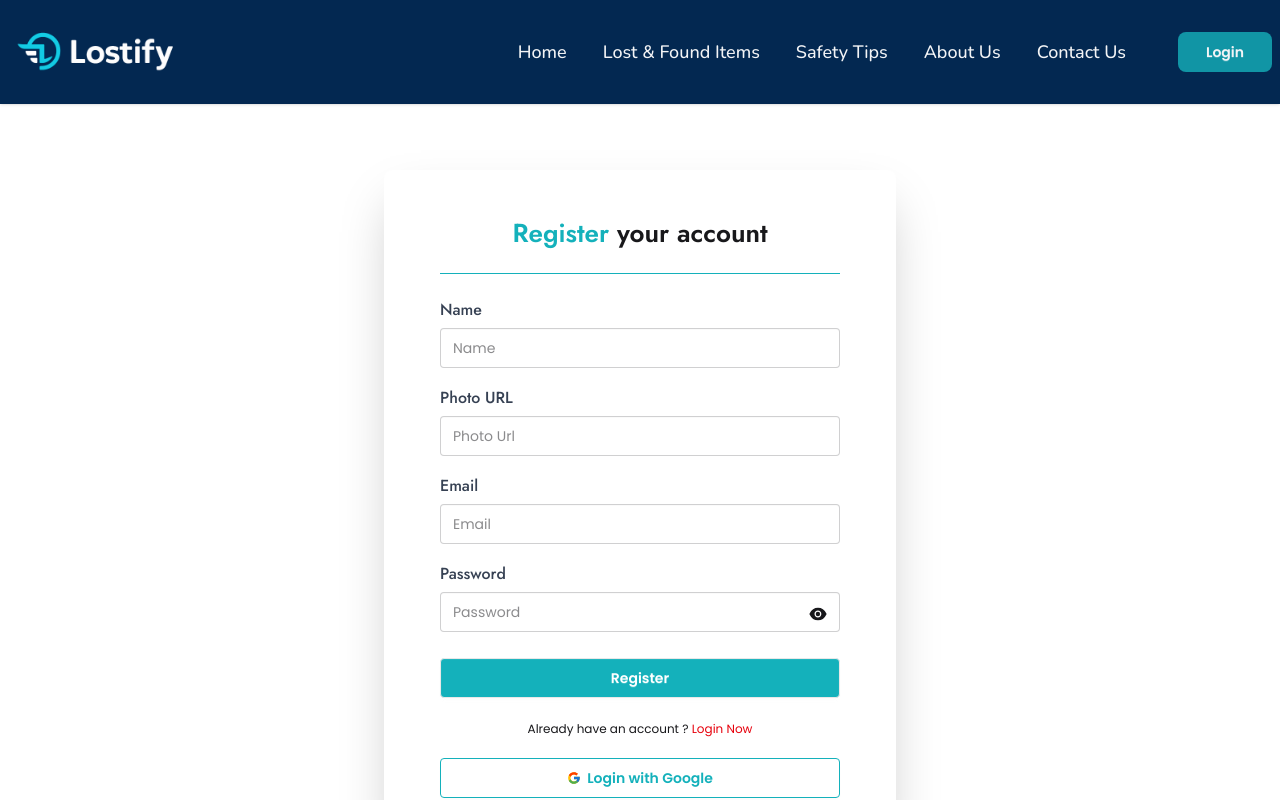
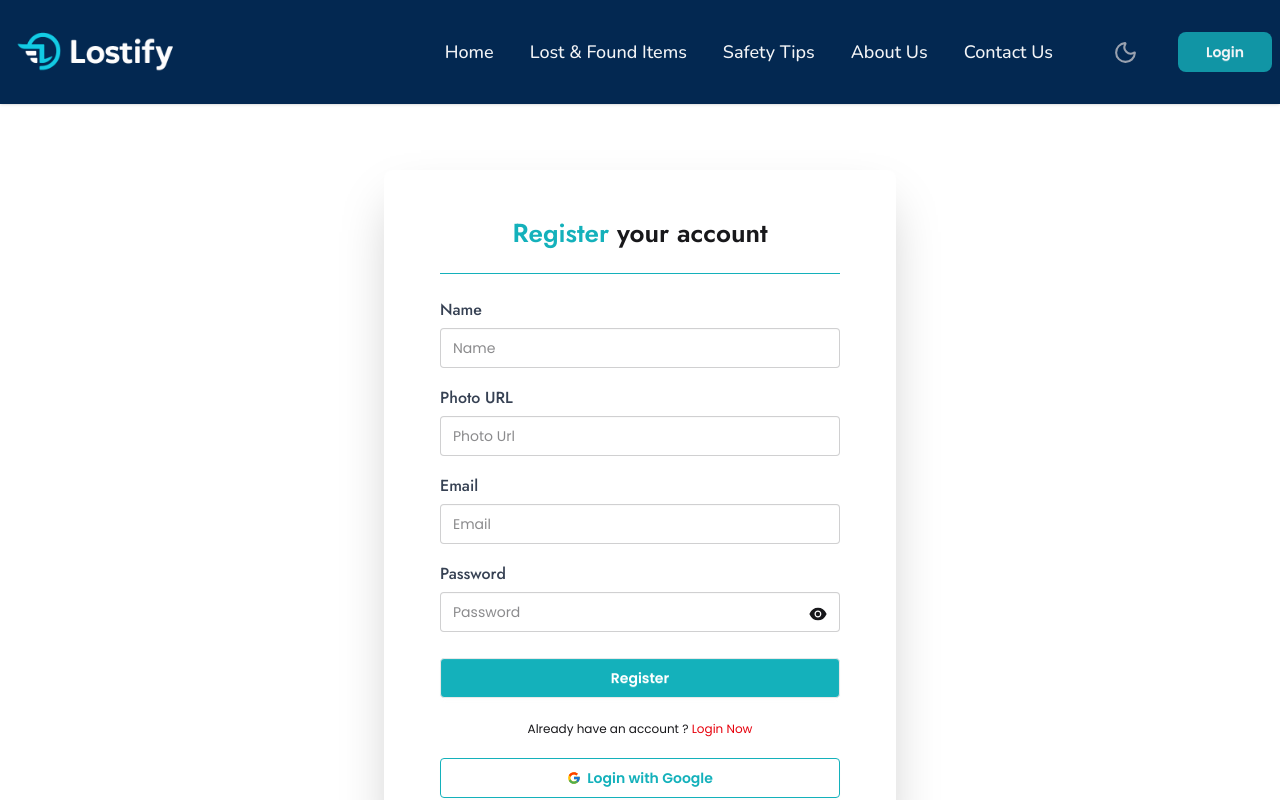
Before and after one commit to Md-Istiake-Islam/Lostify--Lost-and-Found-Items-, a React (Vite) app in the folder b11a11-client-side-Dev-istiake/find-and-lost-items/: page /register in a window 1280 px wide. Shown: the top 800 px of the page. Built offline with nearby package versions, Linux system fonts and the light colour scheme; no server answers.

Commit message:
add toggle theme controll

```diff
--- a/b11a11-client-side-Dev-istiake/find-and-lost-items/src/Components/Header/Navbar.jsx
+++ b/b11a11-client-side-Dev-istiake/find-and-lost-items/src/Components/Header/Navbar.jsx
@@ -10,9 +10,18 @@ import { AuthContext } from "../../Provider/AuthProvider";
 import Swal from "sweetalert2";
 import { Tooltip } from "react-tooltip";
 import axios from "axios";
-import { User } from "lucide-react";
+import { Moon, Sun, User } from "lucide-react";
+import ThemeContext from "../../Provider/ThemeProvider/ThemeContext";
 
 const Navbar = () => {
+   // get theme control from Theme Context
+   const { theme, toggleTheme } = useContext(ThemeContext);
+   const [darkMode, setDarkMode] = useState(false);
+
+   useEffect(() => {
+      setDarkMode(theme === "dark" ? true : false);
+   }, [setDarkMode, theme, darkMode]);
+
    const navigate = useNavigate();
    const { user, logOut, jwtReady } = useContext(AuthContext);
 
@@ -217,6 +226,16 @@ const Navbar = () => {
                <ul className="menu menu-horizontal px-1 text-lg font-medium text-gray-100 gap-1 items-center hidden lg:flex">
                   {navbarLinks}
                </ul>
+
+               {/* Toggle theme control */}
+               <button
+                  onClick={() => toggleTheme()}
+                  className={`p-2 rounded-lg transition-colors text-gray-400`}
+               >
+                  {darkMode ? <Sun size={25} /> : <Moon size={25} />}
+               </button>
+
+               {/* User login section */}
                <div className="flex items-center gap-5">
                   {user ? (
                      <div className="dropdown dropdown-end group relative">
```
